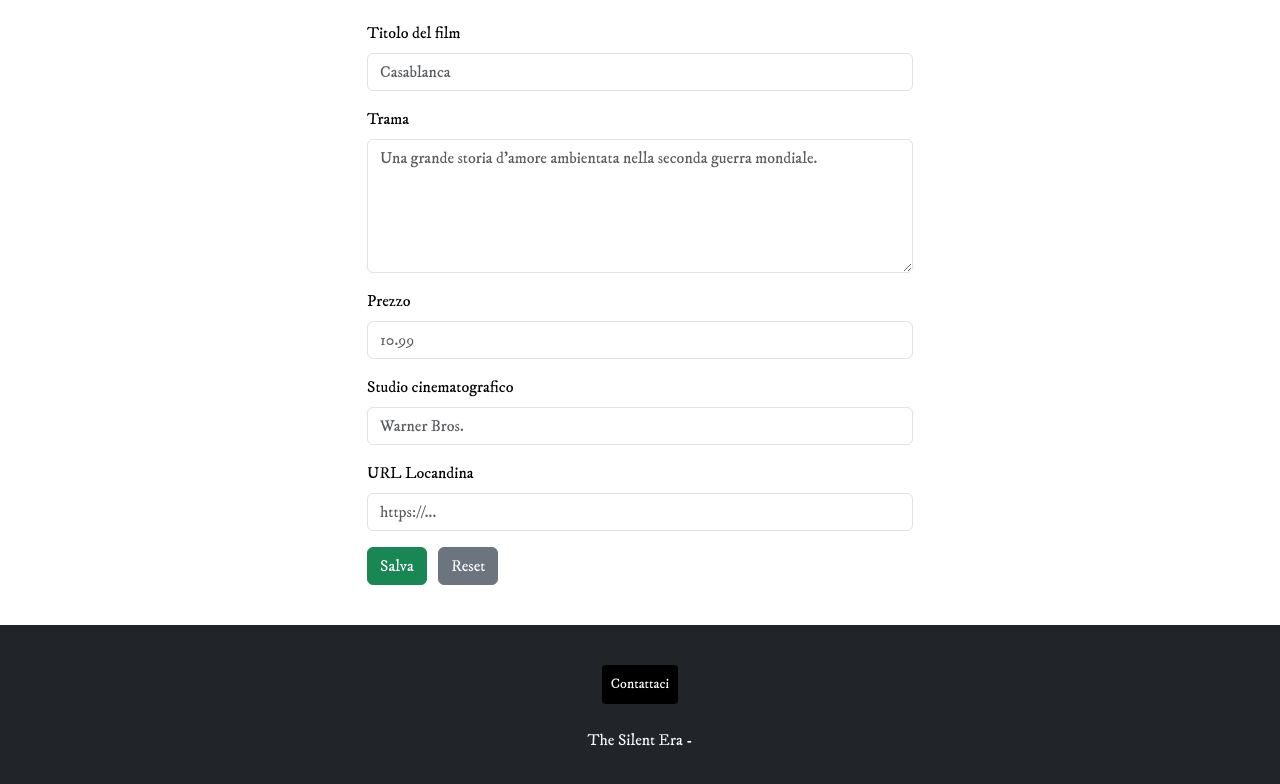
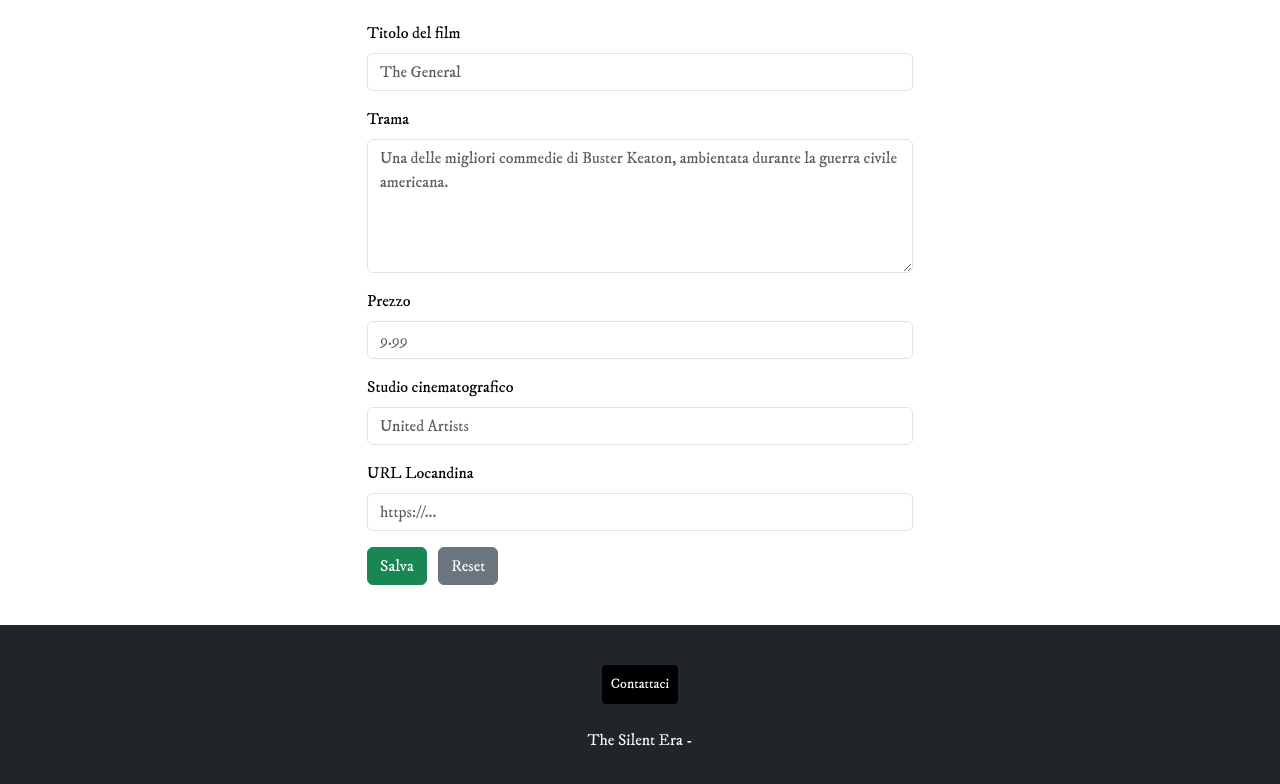
Before and after one commit to silvia8gasparini/U2-W3-D5, a plain HTML site: page backoffice.html in a window 1280 px wide. Shown: the part 152-936 px from the top of the page. Drawn offline with nearby package versions, Linux system fonts and the light colour scheme; a script that the page names is missing; a web font is replaced by a local one.

Commit message:
Backoffice Corrections

```diff
--- a/backoffice.html
+++ b/backoffice.html
@@ -110,7 +110,7 @@
                   class="form-control"
                   required
                   id="name"
-                  placeholder="Casablanca"
+                  placeholder="The General"
                 />
               </div>
               <div class="mb-3">
@@ -119,7 +119,7 @@
                   class="form-control"
                   required
                   id="description"
-                  placeholder="Una grande storia d'amore ambientata nella seconda guerra mondiale."
+                  placeholder="Una delle migliori commedie di Buster Keaton, ambientata durante la guerra civile americana."
                   rows="5"
                 ></textarea>
               </div>
@@ -130,7 +130,7 @@
                   class="form-control"
                   required
                   id="price"
-                  placeholder="10.99"
+                  placeholder="9.99"
                 />
               </div>
               <div class="mb-3">
@@ -142,7 +142,7 @@
                   class="form-control"
                   required
                   id="brand"
-                  placeholder="Warner Bros."
+                  placeholder="United Artists"
                 />
               </div>
               <div class="mb-3">
```
